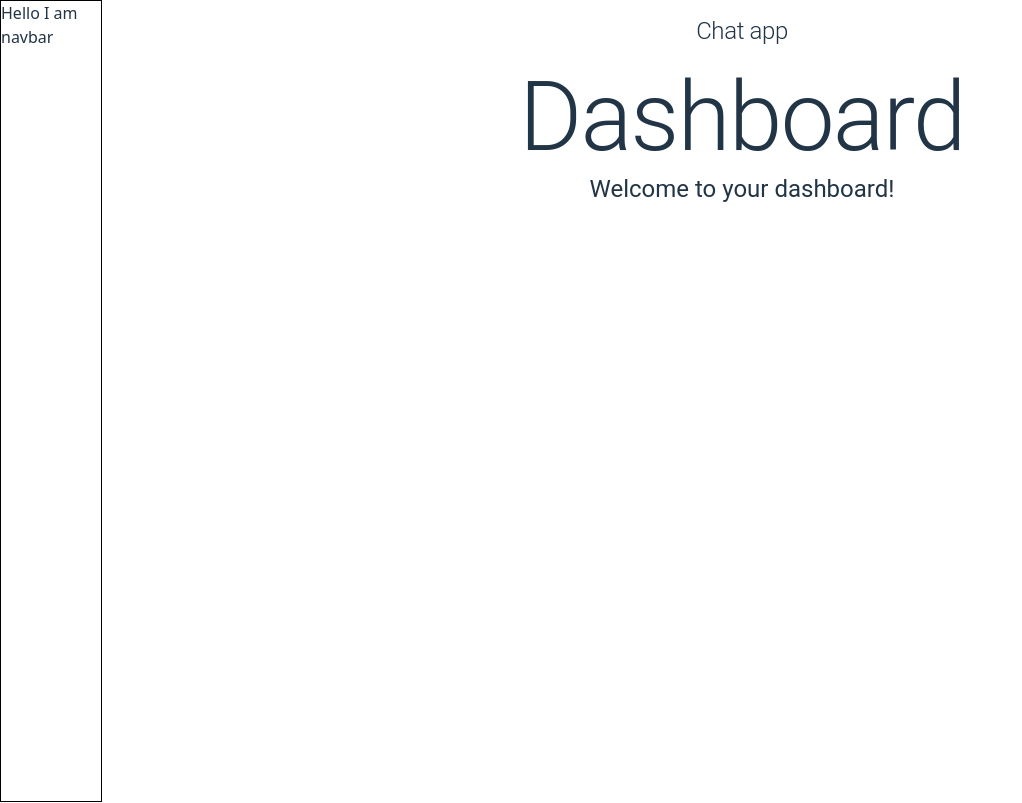
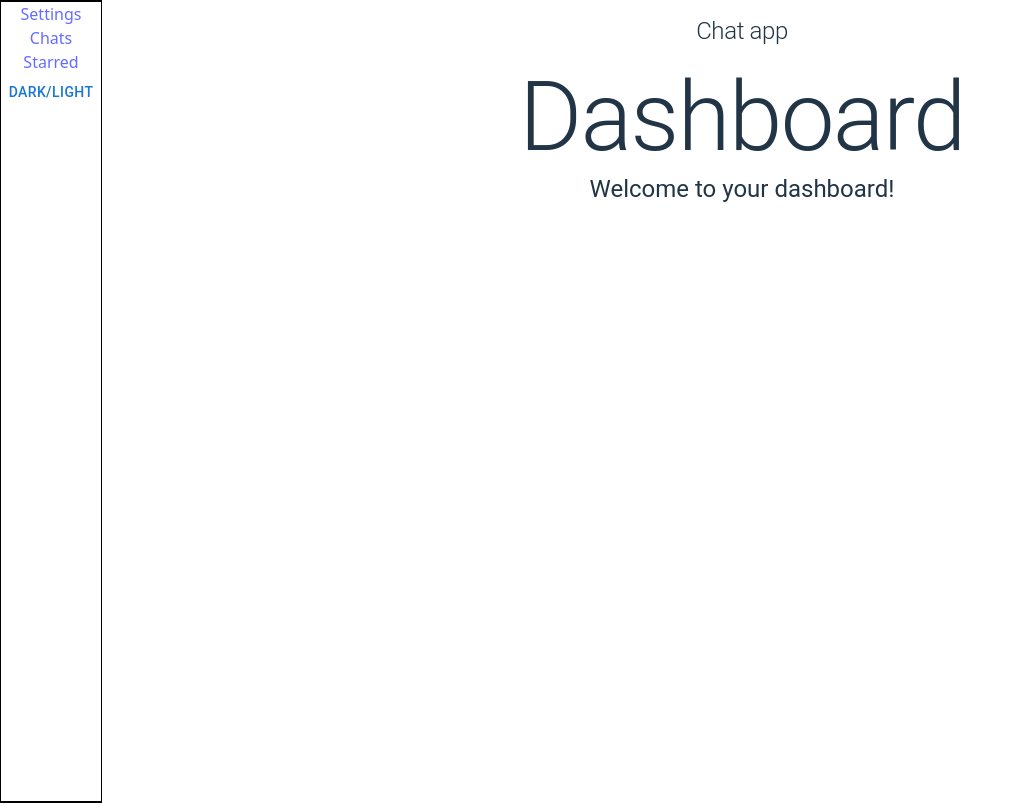
Before and after one commit to Williambraney/chat-app, a React (Vite) app in the folder client/: page /app in a window 1280 px wide. Shown: the top 803 px of the page, without its empty margins (0-1022 px from the left). Built offline with nearby package versions, Linux system fonts and the light colour scheme.

Commit message:
Populate Nav bar

```diff
--- a/client/src/components/common/NavBar/NavBar.tsx
+++ /dev/null
@@ -1,17 +0,0 @@
-import { Block, Blocks } from 'components/layout';
-import type { JSX } from 'react';
-
-export default function NavBar(): JSX.Element {
-    return (
-        <Blocks
-            direction = 'column'
-            sx = { {
-                border : '1px solid black',
-                height : '100vh',
-                width : '100px'
-            } }
-        >
-            <Block><div>Hello I am navbar</div></Block>
-        </Blocks>
-    );
-}
--- a/client/src/components/common/NavBar/index.ts
+++ /dev/null
@@ -1 +0,0 @@
-export { default } from './NavBar';
--- /dev/null
+++ b/client/src/components/features/Nav/LightDarkMode.tsx
@@ -0,0 +1,10 @@
+import Button from 'components/ui/Button';
+import type { JSX } from 'react';
+
+export default function LightDarkMode(): JSX.Element {
+    return (
+        <Button>
+            Dark/Light
+        </Button>
+    );
+}
--- /dev/null
+++ b/client/src/components/features/Nav/Nav.tsx
@@ -0,0 +1,39 @@
+import { Block, Blocks } from 'components/layout';
+import type { JSX } from 'react';
+import NavList from './NavList';
+import NavListItem from './NavListItem';
+import LightDarkMode from './LightDarkMode';
+
+export default function NavBar(): JSX.Element {
+    return (
+        <Blocks
+            direction = 'column'
+            sx = { {
+                border : '1px solid black',
+                height : '100vh',
+                width : '100px'
+            } }
+        >
+            <Block>
+                <NavList>
+                    <NavListItem
+                        to = '/settings'
+                    >
+                        Settings
+                    </NavListItem>
+                    <NavListItem
+                        to = '/chats'
+                    >
+                        Chats
+                    </NavListItem>
+                    <NavListItem
+                        to = '/starred'
+                    >
+                        Starred
+                    </NavListItem>
+                    <LightDarkMode />
+                </NavList>
+            </Block>
+        </Blocks>
+    );
+}
--- /dev/null
+++ b/client/src/components/features/Nav/NavList.tsx
@@ -0,0 +1,23 @@
+import { Blocks } from 'components/layout';
+import type { JSX, ReactNode } from 'react';
+
+interface NavListProps {
+    children: ReactNode;
+};
+
+export default function NavList({
+    children
+}: NavListProps ): JSX.Element {
+    return (
+        <Blocks
+            direction = 'column'
+            sx = { {
+                border : '1px solid black',
+                height : '100vh',
+                width : '100px'
+            } }
+        >
+            { children }
+        </Blocks>
+    );
+}
--- /dev/null
+++ b/client/src/components/features/Nav/NavListItem.tsx
@@ -0,0 +1,20 @@
+import { Block } from 'components/layout';
+import type { JSX, ReactNode } from 'react';
+import { NavLink } from 'react-router-dom';
+
+interface NavListItemProps {
+    children: ReactNode;
+    to: string;
+}
+
+// WE want a navListItem for settings, chats, starred, dark mode?
+export default function NavListItem({
+    children,
+    to
+}: NavListItemProps ): JSX.Element {
+    return (
+        <NavLink to = { to }>
+            <div>{ children }</div>
+        </NavLink>
+    );
+}
--- a/client/src/routes/RootLayout.tsx
+++ b/client/src/routes/RootLayout.tsx
@@ -1,5 +1,5 @@
 import AppHeader from 'components/common/AppHeader';
-import NavBar from 'components/common/NavBar';
+import NavBar from 'components/features/Nav/Nav';
 import { Block, Blocks } from 'components/layout';
 import type { JSX } from 'react';
 import { Outlet } from 'react-router-dom';
```
